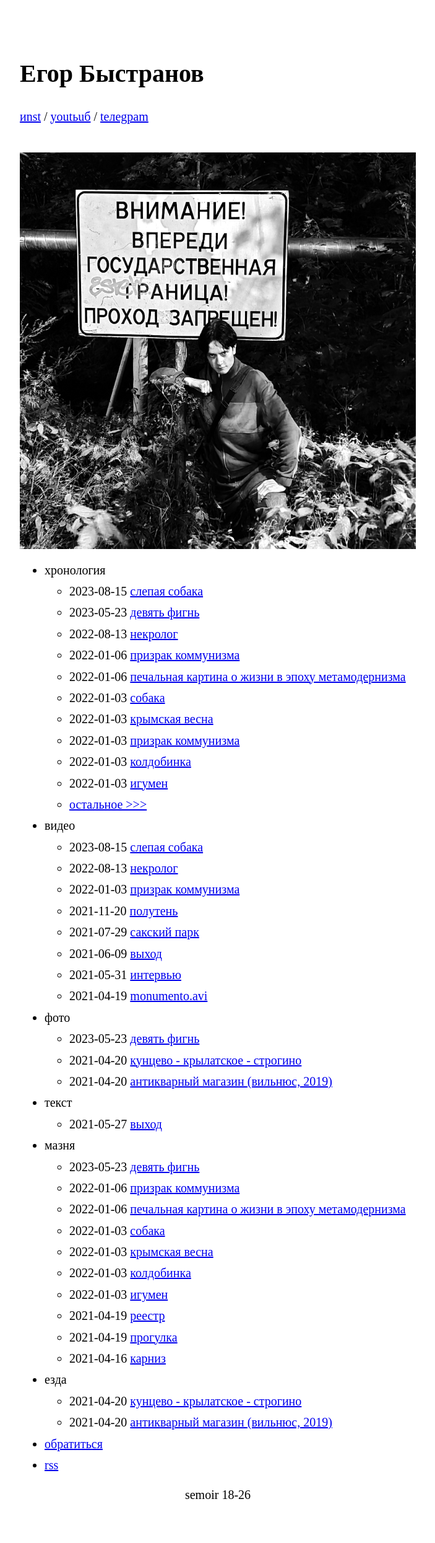
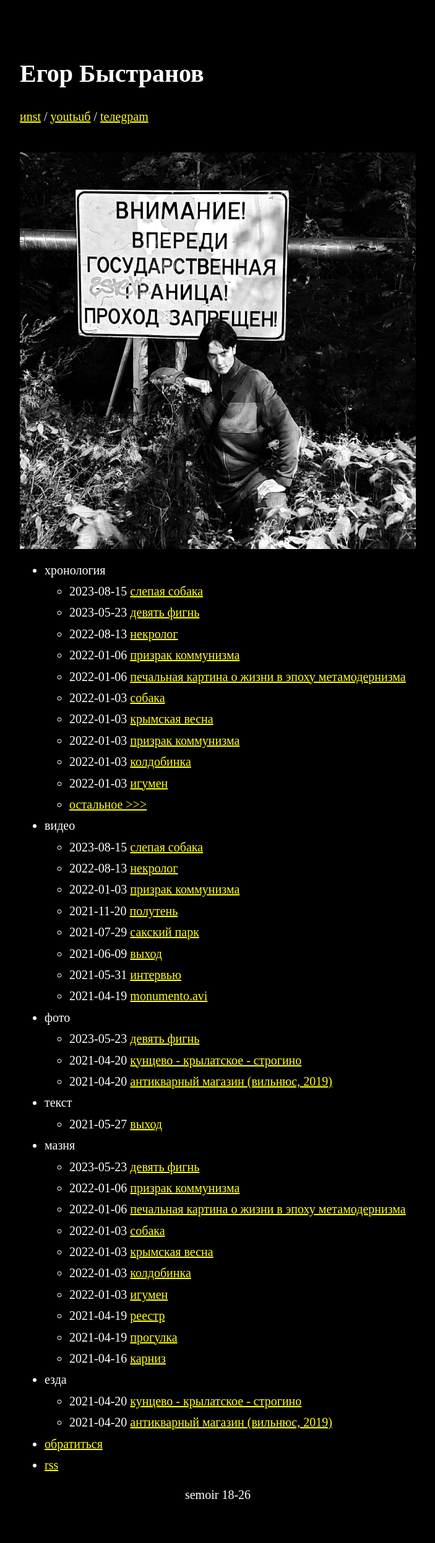
Before and after one commit to poddon007/poddon007.github.io, a Jekyll site: the page built from index.md, in a window 1280 px wide. Shown: the whole page at 62% size, without its empty margins (288-991 px from the left). Built offline with Jekyll 4.4.1, drawn with Linux system fonts in a browser that asks for light colours.

Commit message:
Update _config.yml

```diff
--- a/_config.yml
+++ b/_config.yml
@@ -19,8 +19,8 @@ favicon: "favi.jpg" # name+extension of favicon (which must be put on the root f
 remote_theme: riggraz/no-style-please # if you are using GitHub Pages, change it to remote_theme: riggraz/no-style-please
 
 theme_config:
-  appearance: "light" # can be "light", "dark" or "auto"
-  back_home_text: ".." # customize text for homepage link in post layout
+  appearance: "dark" # can be "light", "dark" or "auto"
+  back_home_text: "главная" # customize text for homepage link in post layout
   date_format: "%Y-%m-%d" # customize how date is formatted
   show_description: true # show blog description in home page
 
```
